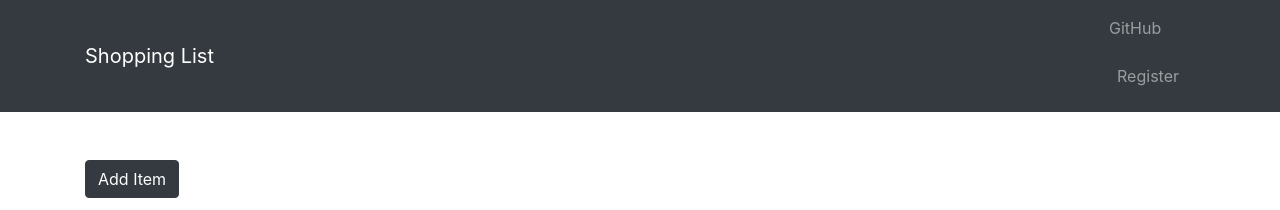
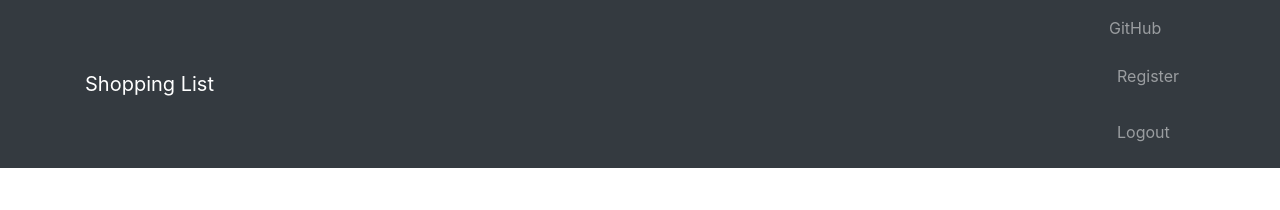
Before and after one commit to chloegng/mern-shopping-list, a React (Create React App) app in the folder client/: page / in a window 1280 px wide. Shown: the top 210 px of the page. Built offline with nearby package versions, Linux system fonts and the light colour scheme; no server answers.

Commit message:
logout action

```diff
--- a/client/src/actions/authActions.js
+++ b/client/src/actions/authActions.js
@@ -55,6 +55,12 @@
       })
     })
 }
+// Logout User
+export const logout = () => {
+  return {
+    type: LOGOUT_SUCCESS
+  }
+}
 
 // Set up config/headers and token
 
--- a/client/src/components/AppNavbar.js
+++ b/client/src/components/AppNavbar.js
@@ -9,7 +9,8 @@
   NavLink,
   Container
 } from 'reactstrap';
-import RegisterModal from './auth/RegisterModal'
+import RegisterModal from './auth/RegisterModal';
+import Logout from './auth/Logout'
 
 class AppNavbar extends Component {
   state = {
@@ -37,6 +38,9 @@
                   <NavLink>
                     <RegisterModal />
                   </NavLink>
+                  <NavLink>
+                    <Logout />
+                  </NavLink>
                 </NavItem>
               </Nav>
             </Collapse>
--- /dev/null
+++ b/client/src/components/auth/Logout.js
@@ -0,0 +1,23 @@
+import React, { Component, Fragment } from 'react';
+import { NavLink } from 'reactstrap';
+import { connect } from 'react-redux';
+import { logout } from '../../actions/authActions';
+import PropTypes from 'prop-types';
+
+export class Logout extends Component {
+  static propTypes = {
+    logout: PropTypes.func.isRequired
+  }
+
+  render() {
+    return (
+      <Fragment>
+        <NavLink onClick={this.props.logout} href="#">
+          Logout
+        </NavLink>
+      </Fragment>
+    )
+  }
+}
+
+export default connect (null, { logout })(Logout);
```
